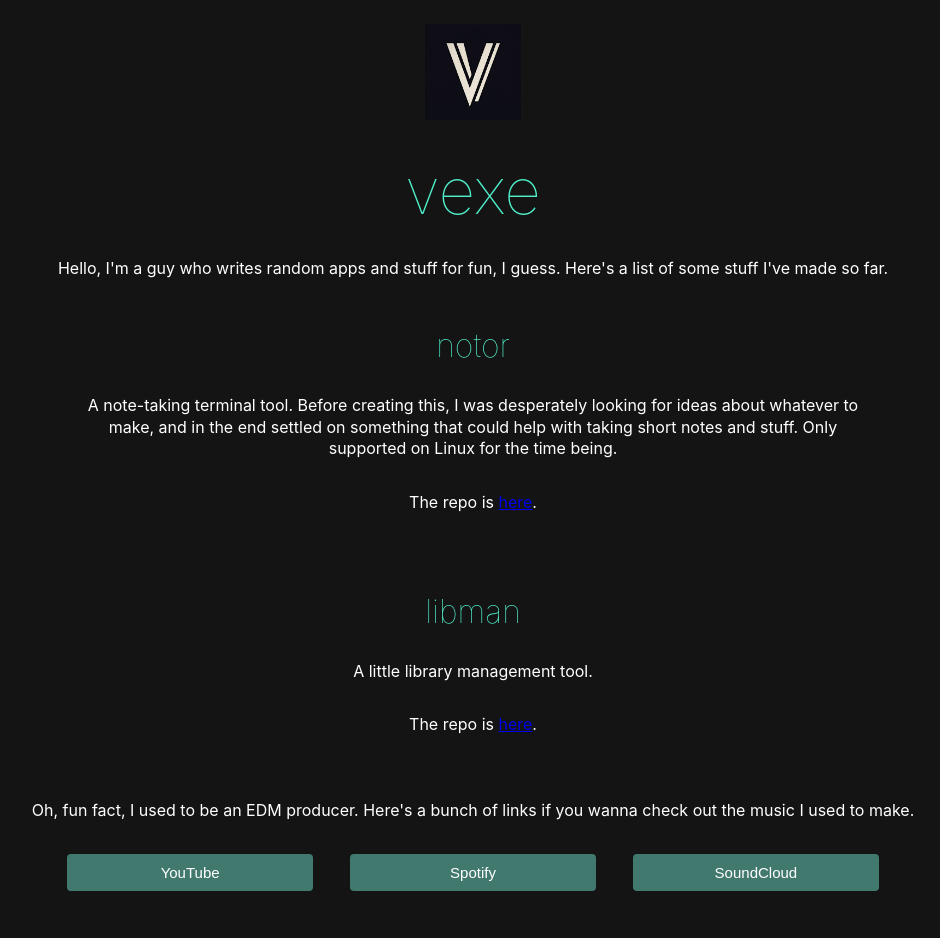
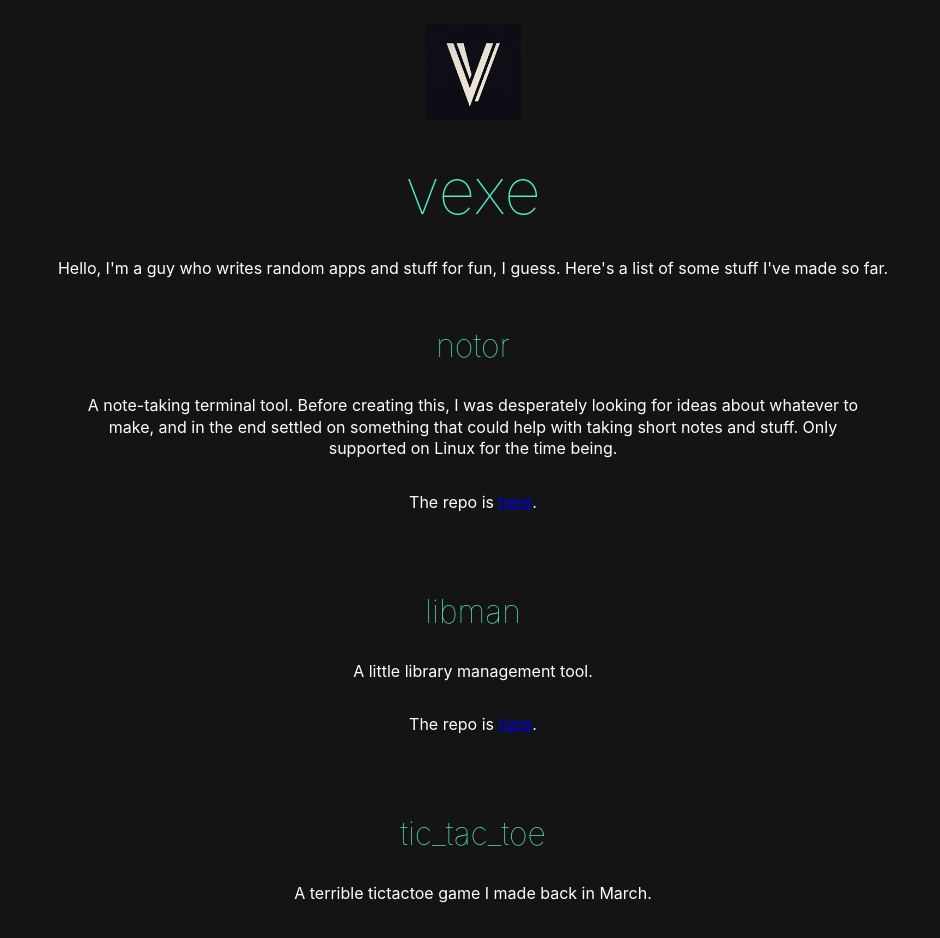
Before and after one commit to vexe141/vexe141.github.io, a Svelte app: page / in a window 1280 px wide. Shown: the top 938 px of the page, without its empty margins (167-1107 px from the left). Built offline with nearby package versions, Linux system fonts and the light colour scheme.

Commit message:
added tictactoe

```diff
--- a/src/App.svelte
+++ b/src/App.svelte
@@ -22,6 +22,11 @@
         name="libman"
         desc="A little library management tool."
         link="https://www.github.com/vexe141/libman"
+    />
+    <Project
+        name="tic_tac_toe"
+        desc="A terrible tictactoe game I made back in March."
+        link="https://www.github.com/vexe141/tic_tac_toe"
     />
 
     <p>
```
